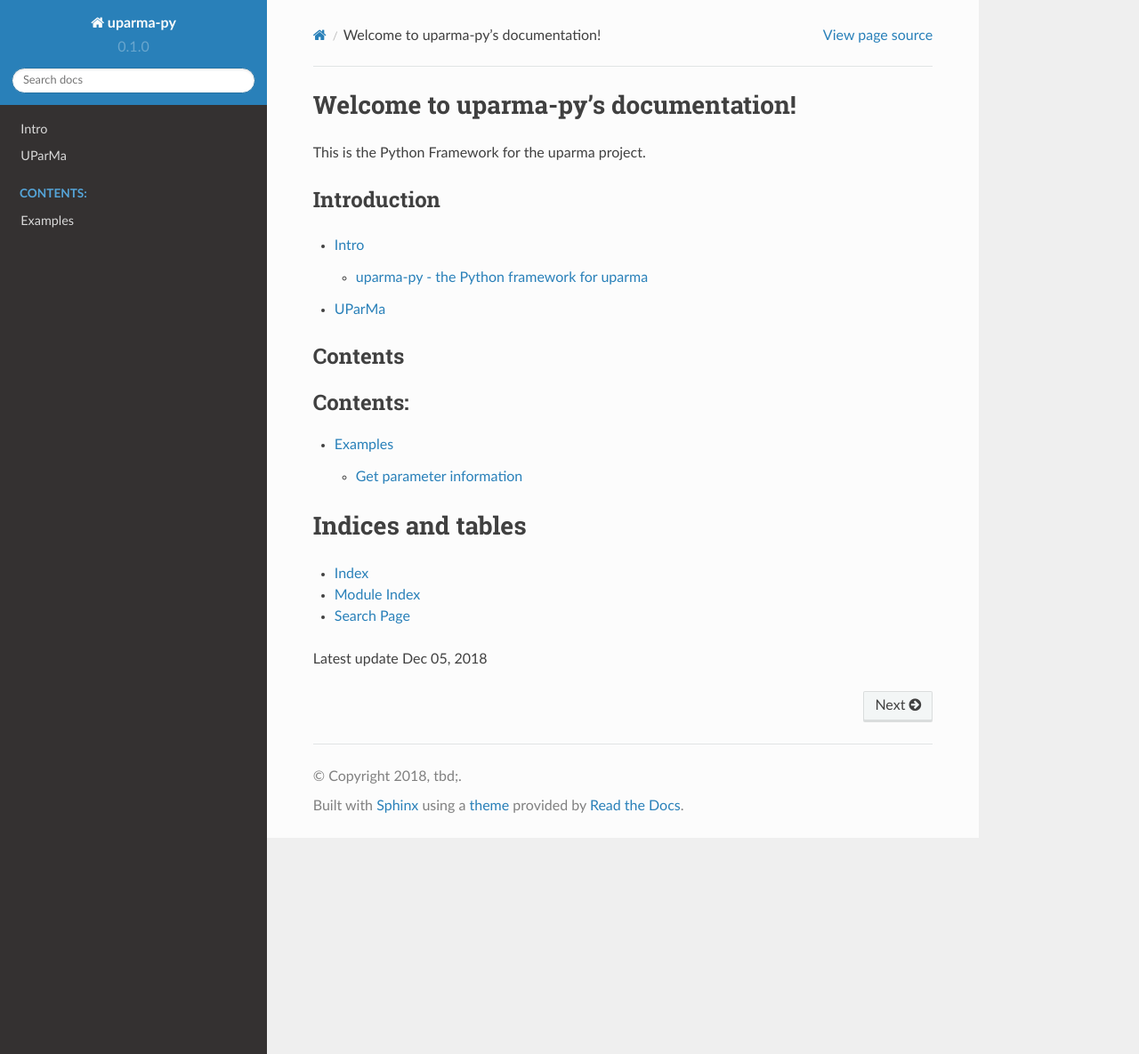
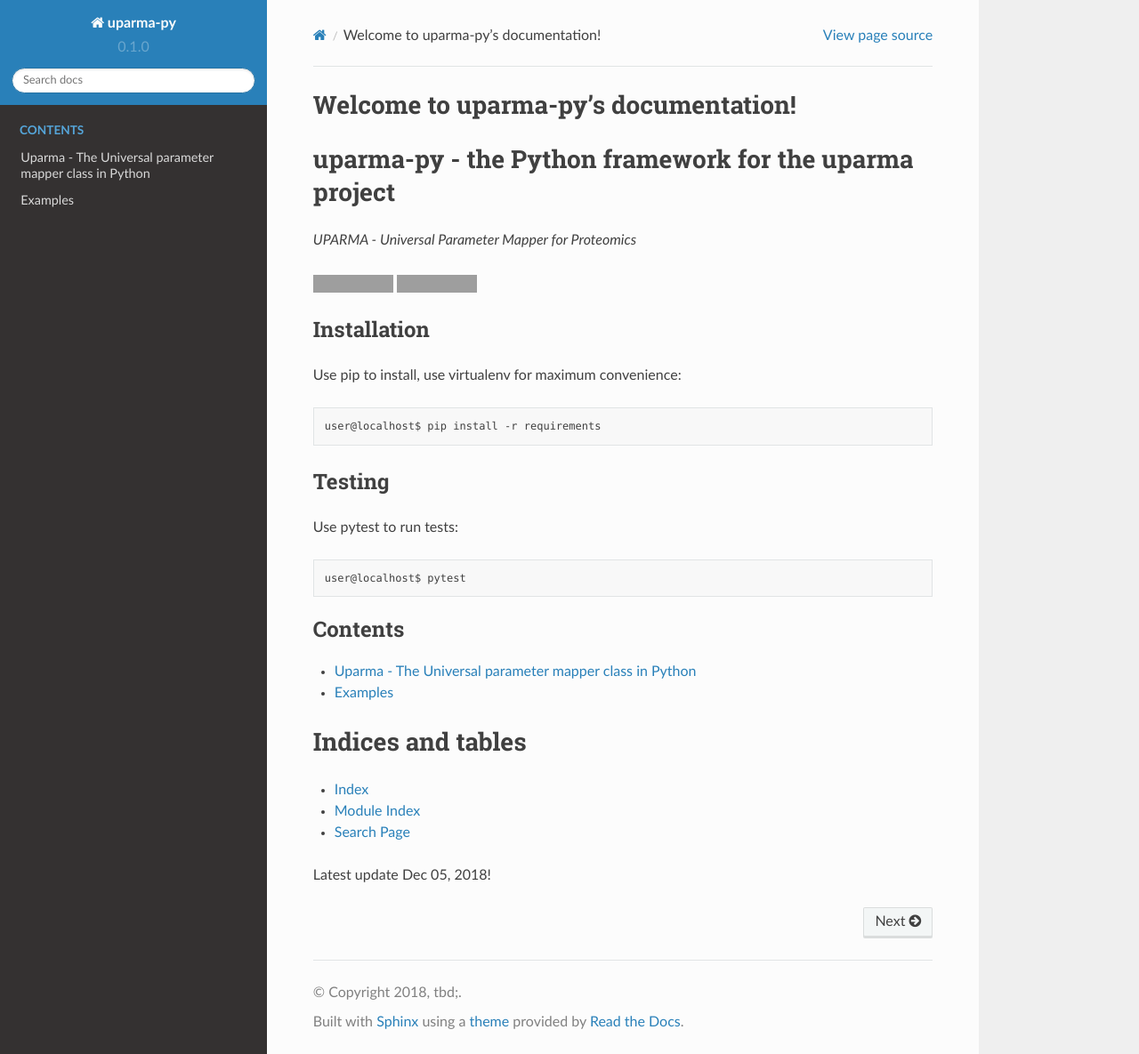
Before and after one commit to uparma/uparma-py, a Sphinx documentation site: the page built from docs/source/index.rst, in a window 1280 px wide and 1185 px high. Shown: the whole window at 89% size. Built offline with Sphinx 7.4.7 and the Read the Docs theme 2.0.0, drawn with Linux system fonts in a browser that asks for light colours; grey boxes are pictures that could not be loaded.

Commit message:
Added some more docu

```diff
--- a/README.rst
+++ b/README.rst
@@ -1,5 +1,5 @@
-uparma-py - the Python framework for uparma
-###########################################
+uparma-py - the Python framework for the uparma project
+=======================================================
 
 *UPARMA - Universal Parameter Mapper for Proteomics*
 
@@ -12,3 +12,18 @@ uparma-py - the Python framework for uparma
 .. |doc-status| image:: http://readthedocs.org/projects/parma-py/badge/?version=latest
    :target: http://parma-py.readthedocs.io/en/latest/?badge=latest
    :alt: Documentation Status
+
+Installation
+############
+
+Use pip to install, use virtualenv for maximum convenience::
+
+    user@localhost$ pip install -r requirements
+
+
+Testing
+#######
+
+Use pytest to run tests::
+
+    user@localhost$ pytest
--- a/docs/source/index.rst
+++ b/docs/source/index.rst
@@ -6,26 +6,14 @@
 Welcome to uparma-py's documentation!
 =====================================
 
-This is the Python Framework for the uparma project.
+.. include:: ../../README.rst
 
-Introduction
-------------
 
 .. toctree::
-   :maxdepth: 2
+   :maxdepth: 1
+   :caption: Contents
 
-   intro
    uparma
-
-
-
-Contents
---------
-
-.. toctree::
-   :maxdepth: 2
-   :caption: Contents:
-
    examples
 
 Indices and tables
@@ -36,4 +24,4 @@ Indices and tables
 * :ref:`search`
 
 
-Latest update |today|
+Latest update |today|!
--- a/docs/source/intro.rst
+++ /dev/null
@@ -1,6 +0,0 @@
-.. _intro:
-
-Intro
-*****
-
-.. include:: ../../README.rst
--- a/docs/source/uparma.rst
+++ b/docs/source/uparma.rst
@@ -3,8 +3,8 @@
 
 .. default-domain:: py
 
-UParMa
-######
+Uparma - The Universal parameter mapper class in Python
+#######################################################
 
 .. autoclass:: uparma.uparma.UParma
    :members:
```
